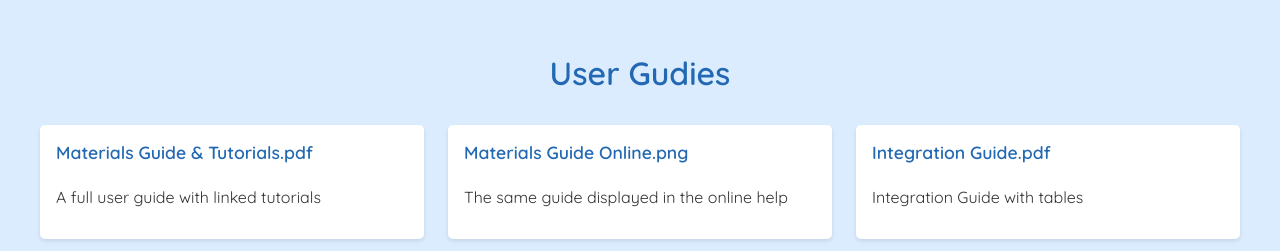
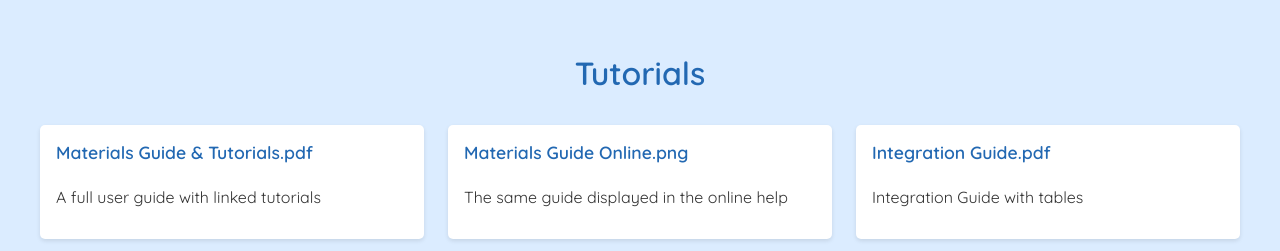
Before and after one commit to Daisy-Docs/Portfolio, a Jekyll site: the page Tutorials.html, which Jekyll copies as it is, in a window 1280 px wide. Shown: the top 251 px of the page. Built offline with Jekyll 4.4.1, drawn with Linux system fonts in a browser that asks for light colours.

Commit message:
Update Tutorials.html

```diff
--- a/Tutorials.html
+++ b/Tutorials.html
@@ -3,7 +3,7 @@
 <head>
   <meta charset="UTF-8" />
   <meta name="viewport" content="width=device-width, initial-scale=1" />
-  <title>User Gudies</title>
+  <title>Tutorials</title>
 
   <!-- Import Quicksand from Google Fonts -->
   <link href="https://fonts.googleapis.com/css2?family=Quicksand:wght@400;600&display=swap" rel="stylesheet">
@@ -75,7 +75,7 @@
   </style>
 </head>
 <body>
-  <h1>User Gudies</h1>
+  <h1>Tutorials</h1>
 
   <div class="grid-container">
     <div class="sample">
```
